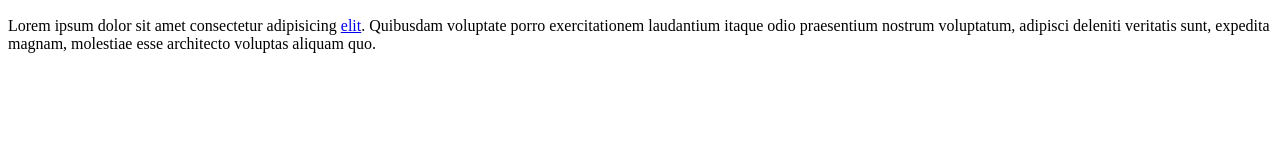
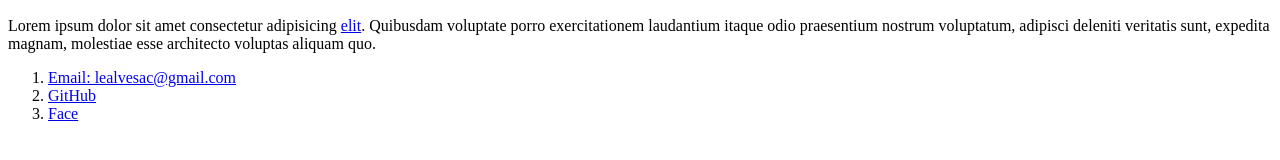
Before and after one commit to lealvesac/html, a plain HTML site: page index.html in a window 1280 px wide. Shown: the part 552-712 px from the top of the page. Drawn offline with Linux system fonts and the light colour scheme.

Commit message:
adicionando listas ao html

```diff
--- a/index.html
+++ b/index.html
@@ -21,6 +21,18 @@
                   <p>Lorem ipsum dolor sit amet consectetur adipisicing <a href="https://www.google.com" target="_blank">elit</a>. Quibusdam voluptate porro exercitationem laudantium itaque odio praesentium nostrum voluptatum, adipisci deleniti veritatis sunt, expedita magnam, molestiae esse architecto voluptas aliquam quo.</p>
             </article>
         </section>
-        <footer></footer>
+        <footer>
+            <ol>
+                <li>
+                    <a href="mailto:lealvesac@gmail.com" target="_blank">Email: lealvesac@gmail.com</a>
+                </li>
+                <li>
+                    <a href="https://github.com/lealvesac" target="_blank">GitHub</a>
+                </li>
+                <li>
+                    <a href="https://facebok.com/lealvesac" target="_blank">Face</a>
+                </li>
+            </ol>
+        </footer>
     </body>
 </html>
```
